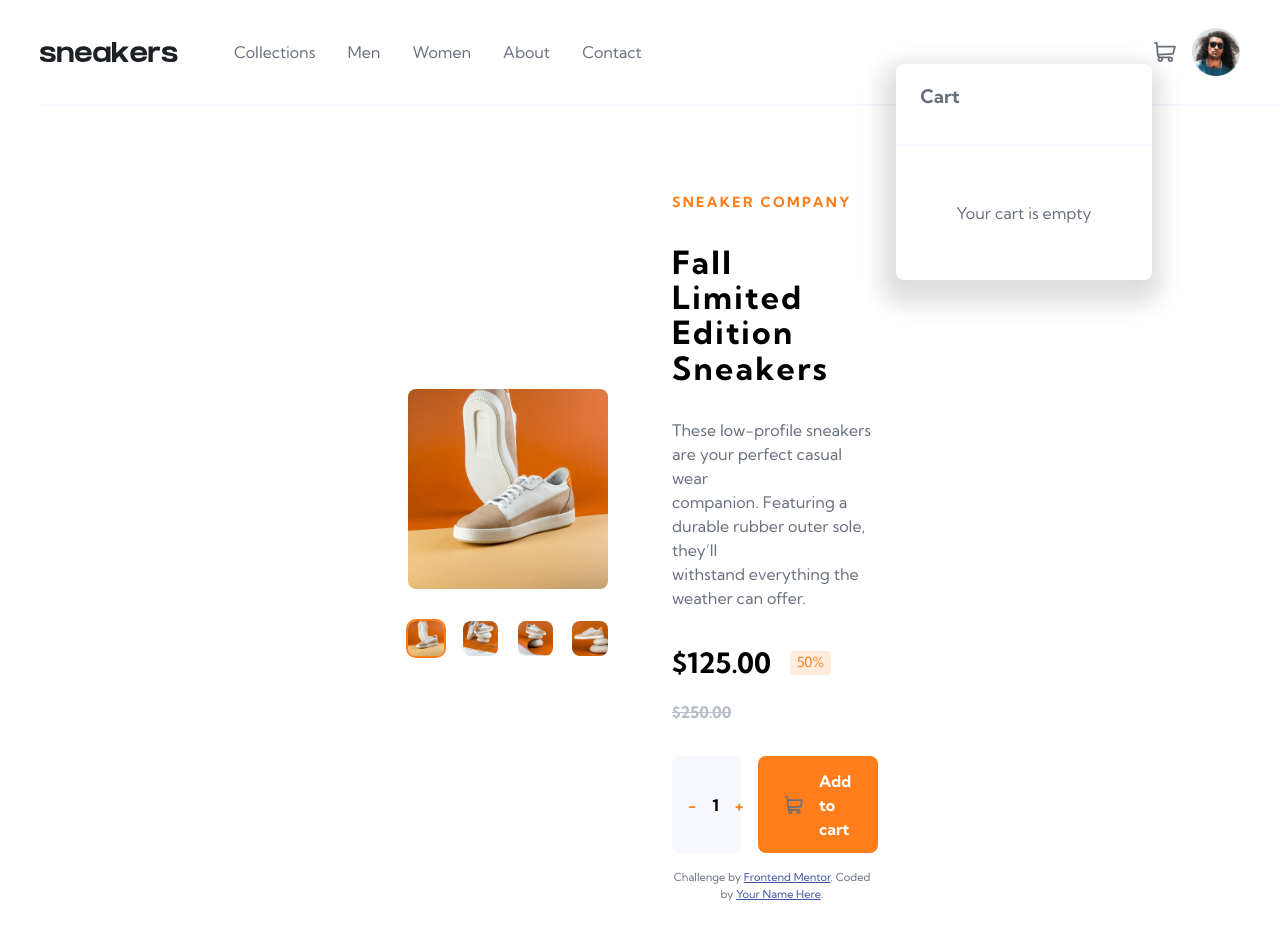
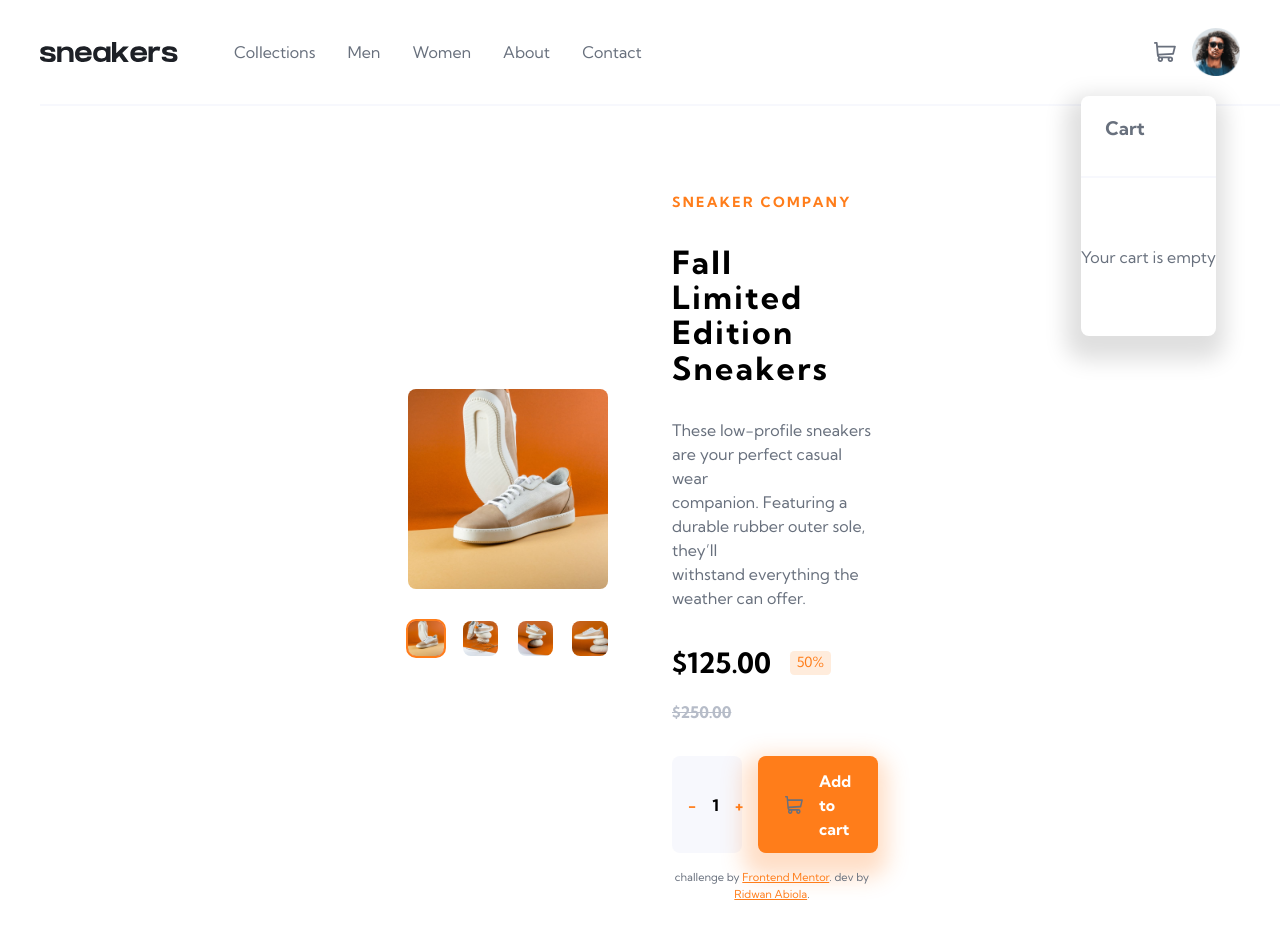
Before and after one commit to abu-hasib/sneakers-ecommerce-mini, a website: page index.html in a window 1280 px wide. Both pictures are taken after a click on the element 1165 px from the left and 52 px from the top of the page. Shown: the top 940 px of the page. Drawn offline with nearby package versions, Linux system fonts and the light colour scheme.

```diff
--- a/index.html
+++ b/index.html
@@ -30,10 +30,6 @@
 			.attribution {
 				font-size: 11px;
 				text-align: center;
-			}
-
-			.attribution a {
-				color: hsl(228, 45%, 44%);
 			}
 		</style>
 	</head>
@@ -84,7 +80,7 @@
 			<h3>Cart</h3>
 			<p>Your cart is empty</p>
 		</div>
-		<div class="grid grid-container" style="--container-gap: 4rem">
+		<main class="grid grid-container" style="--container-gap: 4rem">
 			<div class="grid hero" style="place-items: center; --gap: 2rem">
 				<div>
 					<a
@@ -173,10 +169,14 @@
 				</div>
 			</div>
 			<div class="attribution">
-				Challenge by
-				<a href="https://www.frontendmentor.io?ref=challenge" target="_blank">Frontend Mentor</a>.
-				Coded by <a href="#">Your Name Here</a>.
+				challenge by
+				<a href="https://www.frontendmentor.io?ref=challenge" target="_blank" class="text-accent"
+					>Frontend Mentor</a
+				>. dev by
+				<a href="https://ridwanabiola.netlify.app/" target="_blank" class="text-accent"
+					>Ridwan Abiola</a
+				>.
 			</div>
-		</div>
+		</main>
 	</body>
 </html>
--- a/src/style.css
+++ b/src/style.css
@@ -138,7 +138,7 @@
 	position: absolute;
 	background: hsl(var(--light));
 	text-align: center;
-	height: 27vh;
+	height: 30vh;
 	z-index: 1;
 	border-radius: 0.5em;
 	box-shadow: -3px 12px 22px 12px rgba(0, 0, 0, 0.13);
@@ -229,6 +229,7 @@
 
 	.cta-group {
 		flex-direction: row;
+		flex-wrap: nowrap;
 	}
 
 	.quantity-btn {
@@ -239,9 +240,13 @@
 		width: 60%;
 	}
 
+	.cta:hover {
+	}
+
 	.cart {
 		position: absolute;
-		inset: 8% 10% 0 70%;
+		/* inset: 8% 10% 0 70%; */
+		right: 5%;
 		background: hsl(var(--light));
 	}
 
@@ -267,7 +272,7 @@
 	border: 2px solid hsl(var(--clr-accent));
 }
 
-@media (max-width: 35rem) {
+@media (max-width: 40rem) {
 	.header {
 		background-color: hsl(var(--light));
 		padding-block: 1em;
@@ -300,7 +305,10 @@
 	}
 
 	.cart {
-		inset: 9% 3% 0 3%;
+		/* inset: 9% 3% 0 3%; */
+		top: 9%;
+		right: 3%;
+		left: 3%;
 	}
 	.cta-group {
 		flex-direction: column;
@@ -585,6 +593,7 @@
 	border-radius: 0.5em;
 	align-items: center;
 	justify-content: center;
+	box-shadow: -3px 12px 22px 12px hsl(var(--clr-accent) / 0.25);
 }
 
 .cta > a {
```
Also changed, not shown: README.md, m-screenshot-2021-11-2014008.png (added), screenshot202111201405.png (added).
